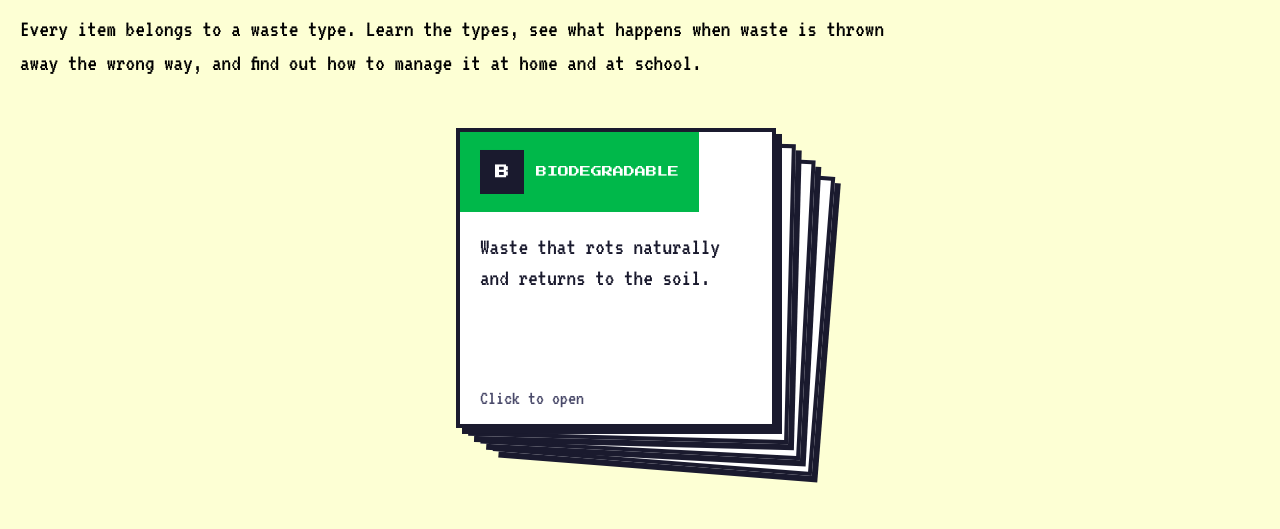
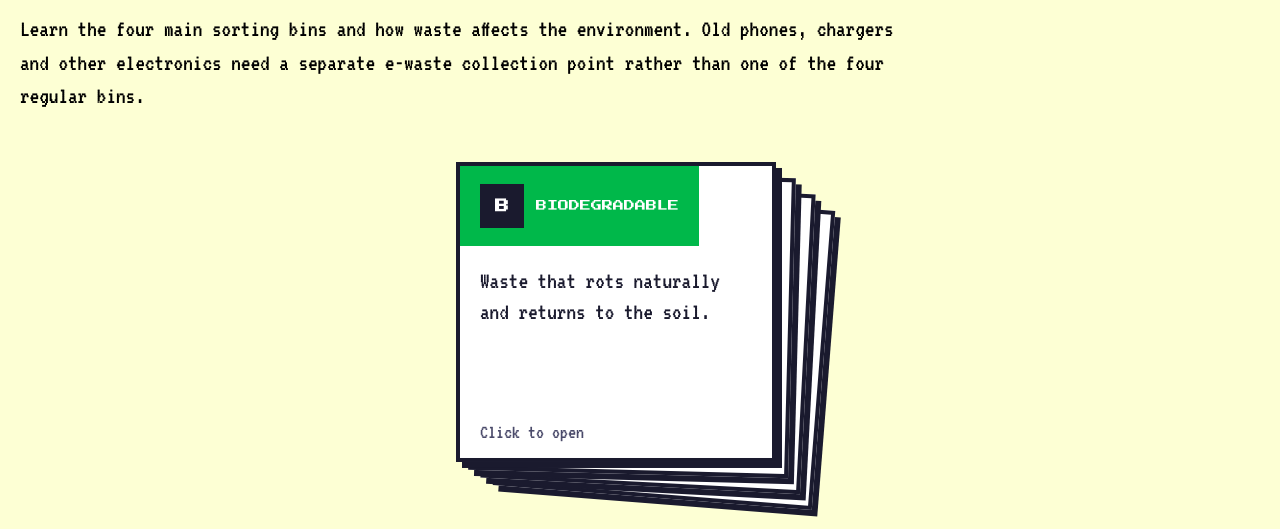
Before and after one commit to CODEX75/WASTEWISE, a plain HTML site: page 3_know.html in a window 1280 px wide. Shown: the part 229-758 px from the top of the page. Drawn offline with Linux system fonts and the light colour scheme; sample sign-in values are in the browser's storage.

Commit message:
Clarify e-waste uses a separate collection point

```diff
--- a/3_know.html
+++ b/3_know.html
@@ -34,7 +34,7 @@
 <section class="page-head">
   <span class="tag">LEARN</span>
   <h1>Know Your Trash</h1>
-  <p>Every item belongs to a waste type. Learn the types, see what happens when waste is thrown away the wrong way, and find out how to manage it at home and at school.</p>
+  <p>Learn the four main sorting bins and how waste affects the environment. Old phones, chargers and other electronics need a separate e-waste collection point rather than one of the four regular bins.</p>
 </section>
 
 <section class="deck-area">
```
